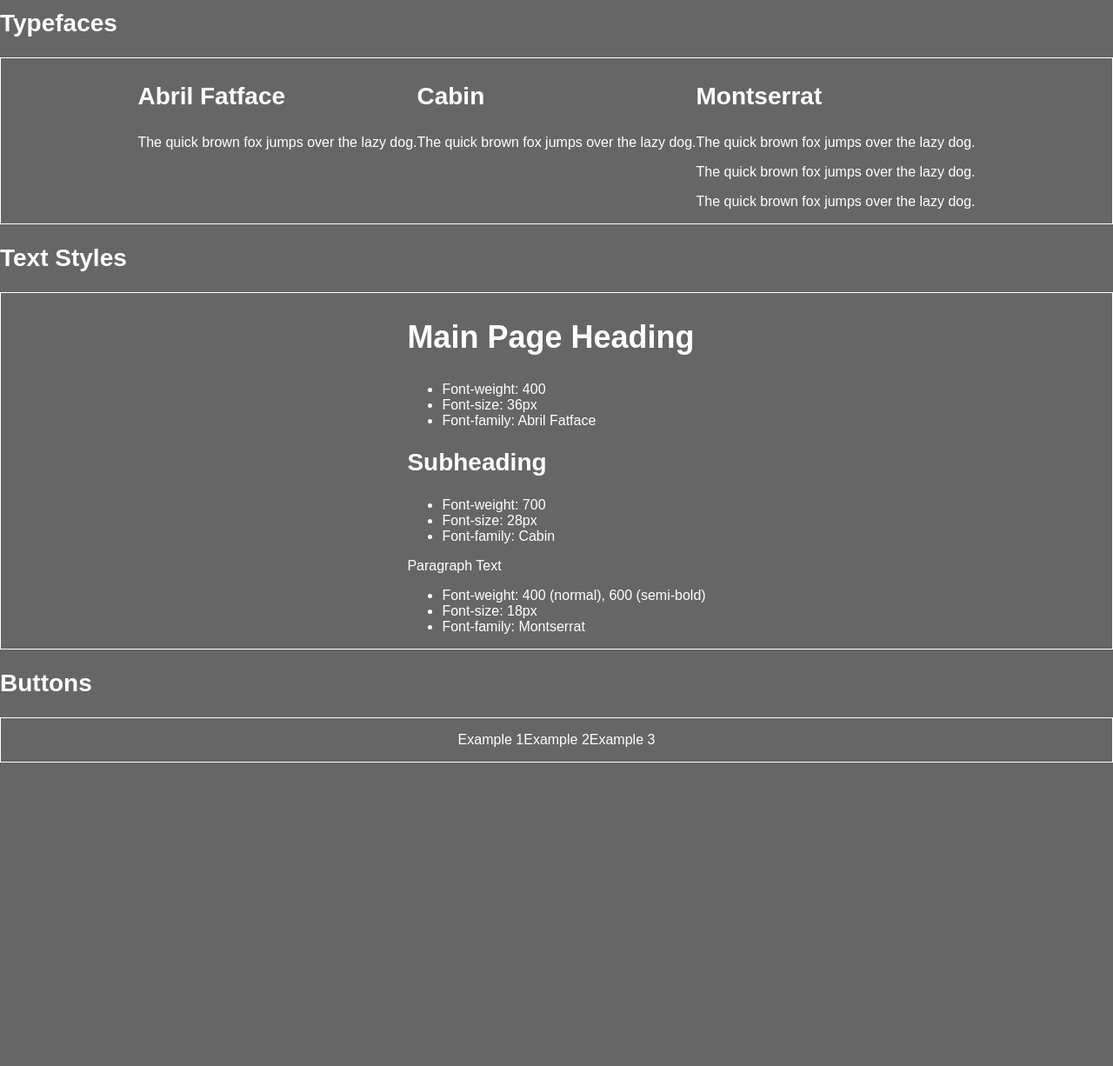
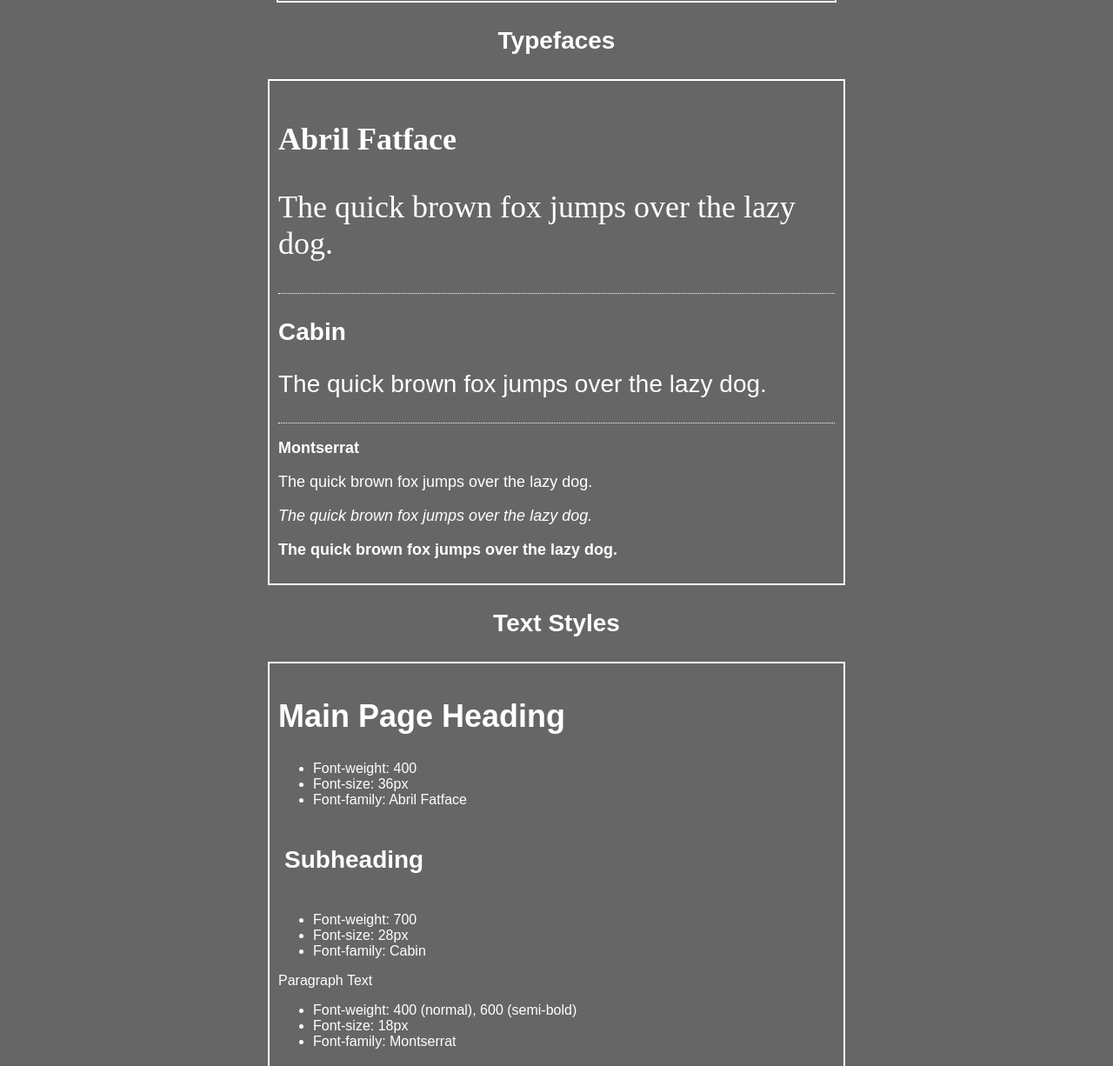
Before and after one commit to aldencobb/Early-Projects, a plain HTML site: page Alden's First Style Guide/styleguide.html in a window 1280 px wide. Shown: the part 477-1703 px from the top of the page at 87% size. Before the commit the page ends 1354 px from the top, so only its background shows below. Drawn offline with Linux system fonts and the light colour scheme; a web font is replaced by a local one.

Commit message:
all finished?

```diff
--- a/Alden's First Style Guide/resources/styleguide.css
+++ b/Alden's First Style Guide/resources/styleguide.css
@@ -50,13 +50,24 @@
         color: white;
         padding-top: 100px;
         margin: 0;
+        padding-bottom: 100px;
 
       }
       h1 {
         font-family: "Abril Fatface", sans-serif;
         font-size: 36px;
         padding: none;
+        text-decoration: none;
+        color: white;
 
+
+      }
+
+      h2 {
+
+        padding: 1em .25em;
+        margin: auto;
+        text-align: center;
 
       }
 
@@ -124,17 +135,20 @@ header h1 {
       float:right;
 
     }
-
+/*------Basic flexbox parameters------ */
     .flexbox-center {
       display: flex;
       flex-wrap: wrap;
       flex-direction: row;
+      border: 2px solid white;
+      margin: auto;
+      width: 50%;
       justify-content: center;
-      border: 1px solid white;
 
   }
+  /*------Sorting color section------ */
   .colorbox {
-    margin: 20px;
+    margin: 20px 30px;
     min-height: 100px;
     width: 20%;
     border: 1px solid black;
@@ -161,3 +175,144 @@ header h1 {
 #color-5 {
   background-color: hsla(0, 0%, 40%, 1);
 }
+
+/*------Sorting Typeface section------ */
+
+.fontbox-Abril {
+  font-family: "Abril Fatface", serif;
+  font-size: 36px;
+  text-align: left;
+  border-bottom: 1px dotted white;
+  width: 100%;
+}
+
+#abril-title {
+  font-family: "Abril Fatface", serif;
+  font-size: 36px;
+
+}
+#montserrat-title {
+  font-family: "Montserrat", sans-serif;
+  font-size: 18px;
+}
+
+
+.fontbox-Cabin {
+  font-family: "Cabin", sans-serif;
+  font-size: 28px;
+  text-align: left;
+  border-bottom: 1px dotted white;
+  width: 100%;
+}
+
+.break {
+  flex-basis: 100%;
+  height: 0;
+}
+
+.fontbox-Montserrat {
+  font-family: "Montserrat", sans-serif;
+  font-size: 18px;
+  width: 100%;
+
+}
+
+#typefaces {
+  justify-content:center;
+  padding: 10px;
+}
+/*------Textstyles section------ */
+#textstyles {
+  justify-content: flex-start;
+  padding: 10px;
+}
+
+#textstyles-subheading {
+  text-align: left;
+}
+/*------Button section------ */
+#button-1 {
+  border: 1px solid white;
+  border-radius: 25%;
+  margin: 1em;
+  padding: 1em;
+  background-color:black;
+}
+
+#button-2 {
+  border: 1px solid white;
+  margin: 1em;
+  padding: 1em;
+  background-color: #1b5051;
+}
+
+#button-3 {
+  border-radius: 10% / 50%;
+  border: 1px solid white;
+  margin: 1em;
+  padding: 1em;
+  background-color: #0D2526;
+
+}
+
+/* Psuedo Classes*/
+
+#button-1:hover {
+  background-color:hsla(0, 0%, 0%, .75)
+}
+
+#button-1:active {
+  background-color: hsla(0, 0%, 0%, .25);
+}
+
+#button-2:hover {
+  background-color: hsla(181, 50%, 21%, .75);
+}
+
+#button-2:active {
+  background-color: hsla(181, 50%, 21%, .25);
+}
+
+#button-3:hover {
+  background-color: hsla(182, 49%, 10%, .75);
+}
+
+#button-3:active {
+  background-color: hsla(182, 49%, 10%, .25);
+}
+
+#colors-button:hover {
+  color: grey;
+  transition: 0.1s;
+}
+
+#colors-button:active {
+  color: white;
+}
+
+#typefaces-button:hover {
+  color: grey;
+  transition: 0.1s;
+}
+
+#typefaces-button:active {
+  color: white;
+}
+
+#textstyles-button:hover {
+  color: grey;
+  transition: 0.1s;
+}
+
+#textstyles-button:active {
+  color: white;
+}
+
+#buttons-button:hover {
+  color: grey;
+  transition: 0.1s;
+}
+
+#buttons-button:active {
+  color: white;
+}
--- a/Alden's First Style Guide/styleguide.html
+++ b/Alden's First Style Guide/styleguide.html
@@ -10,18 +10,20 @@
         <body>
             <!--Header/navbar-->
             <header>
-                <h1>Alden's First Style Guide</h1>
+                <a href="#top">
+                    <h1>Alden's First Style Guide</h1>
+                </a>
                 <nav>
                     <ul>
-                     <li><a href="#target-colors">Colors</a>
+                     <li><a href="#target-colors" id="colors-button">Colors</a>
                      </li>
                         <li>
-                        <a href="#target-typefaces">Typefaces</a>
+                        <a href="#target-typefaces" id="typefaces-button">Typefaces</a>
                         </li>
                         <li>
-                        <a href="#target-textstyles">Text Styles</a>
+                        <a href="#target-textstyles" id="textstyles-button">Text Styles</a>
                         </li>
-                        <li><a href="#target-buttons">Buttons</a>
+                        <li><a href="#target-buttons" id="buttons-button">Buttons</a>
                         </li>
                     </ul>
                 </nav>
@@ -57,37 +59,43 @@
             </section>
             <!--Beginning of Typefaces-->
             <a class="anchor" name="target-typefaces"></a>
-            <section id="typefaces">
+            <section>
                 <h2>Typefaces</h2>
-                <div class="flexbox-center">
+                <div class="flexbox-center" id="typefaces">
                     <div class="fontbox-Abril">
-                        <p class="font-label">
-                            <h3>Abril Fatface</h3>
+                        <p>
+                            <h3 id="abril-title">Abril Fatface</h3>
                         </p>
                         <p class="sample-sentence">
                             The quick brown fox jumps over the lazy dog.
                         </p>
                     </div>
+
+                    <div class="break"></div> <!-- break -->
+
                     <div class="fontbox-Cabin">
                         <p class="font-label">
-                            <h3>Cabin</h3>
+                            <h3 id="cabin-title">Cabin</h3>
                         </p>
                         <p class="sample-sentence">
                             The quick brown fox jumps over the lazy dog.
                         </p>
                     </div>
+
+                    <div class="break"></div> <!-- break -->
+
                     <div class="fontbox-Montserrat">
                         <p class="font-label">
-                            <h3>Montserrat</h3>
+                            <h3 id="montserrat-title">Montserrat</h3>
                         </p>
                         <p class="sample-sentence">
                             The quick brown fox jumps over the lazy dog.
                         </p>
                         <p class="sample-sentence" id="Montserrat-italic">
-                            The quick brown fox jumps over the lazy dog.
+                            <em>The quick brown fox jumps over the lazy dog.</em>
                         </p>
                         <p class="sample-sentence" id="Montserrat-semibold">
-                            The quick brown fox jumps over the lazy dog.
+                            <strong>The quick brown fox jumps over the lazy dog.</strong>
                         </p>
                     </div>
                 </div>
@@ -96,15 +104,15 @@
             <a class="anchor" name="target-textstyles"></a>
             <section class="textstyles">
                 <h2>Text Styles</h2>
-                <div class="flexbox-center">
-                    <div id="textstyles">
+                <div class="flexbox-center" id="textstyles">
+                    <div>
                         <h1>Main Page Heading</h1>
                         <ul>
                             <li>Font-weight: 400</li>
                             <li>Font-size: 36px</li>
                             <li>Font-family: Abril Fatface</li>
                         </ul>
-                        <h2>Subheading</h2>
+                        <h2 id="textstyles-subheading">Subheading</h2>
                         <ul>
                             <li>Font-weight: 700</li>
                             <li>Font-size: 28px</li>
```
